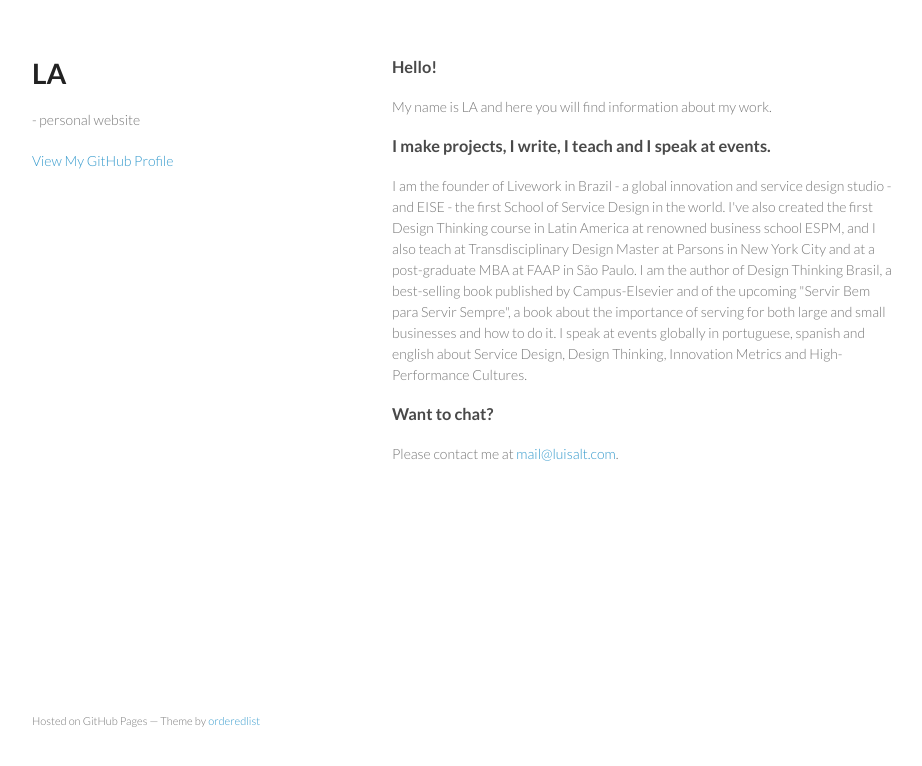
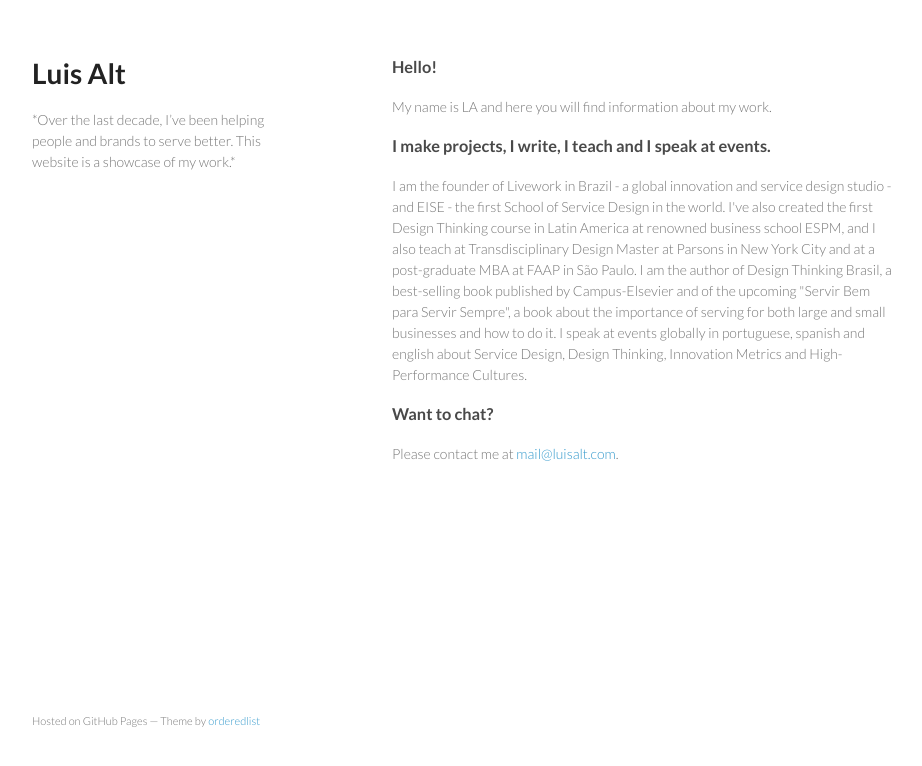
Before and after one commit to luisalt/luisalt.github.io, a plain HTML site: page index.html in a window 1280 px wide. Shown: the whole page, without its empty margins (178-1100 px from the left). Drawn offline with Linux system fonts and the light colour scheme.

Commit message:
Update index.html

```diff
--- a/index.html
+++ b/index.html
@@ -15,12 +15,9 @@
   <body>
     <div class="wrapper">
       <header>
-        <h1>LA</h1>
-        <p>- personal website</p>
-
-
-        <p class="view"><a href="https://github.com/luisalt">View My GitHub Profile</a></p>
-
+        <h1>Luis Alt</h1>
+        <p>*Over the last decade, I’ve been helping people and brands to serve better. This website is a showcase of my work.*
+</p>
       </header>
       <section>
         <h3>
```
